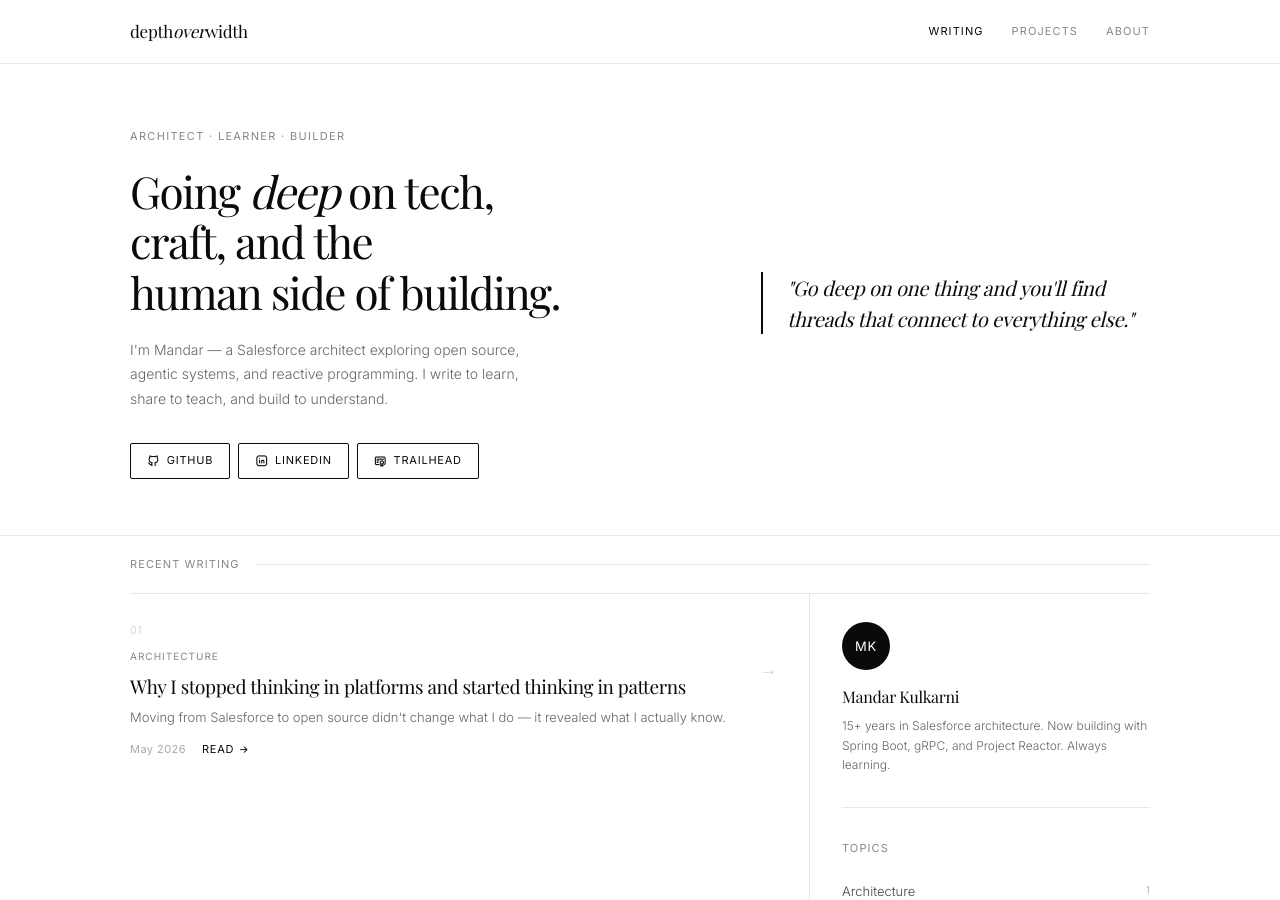
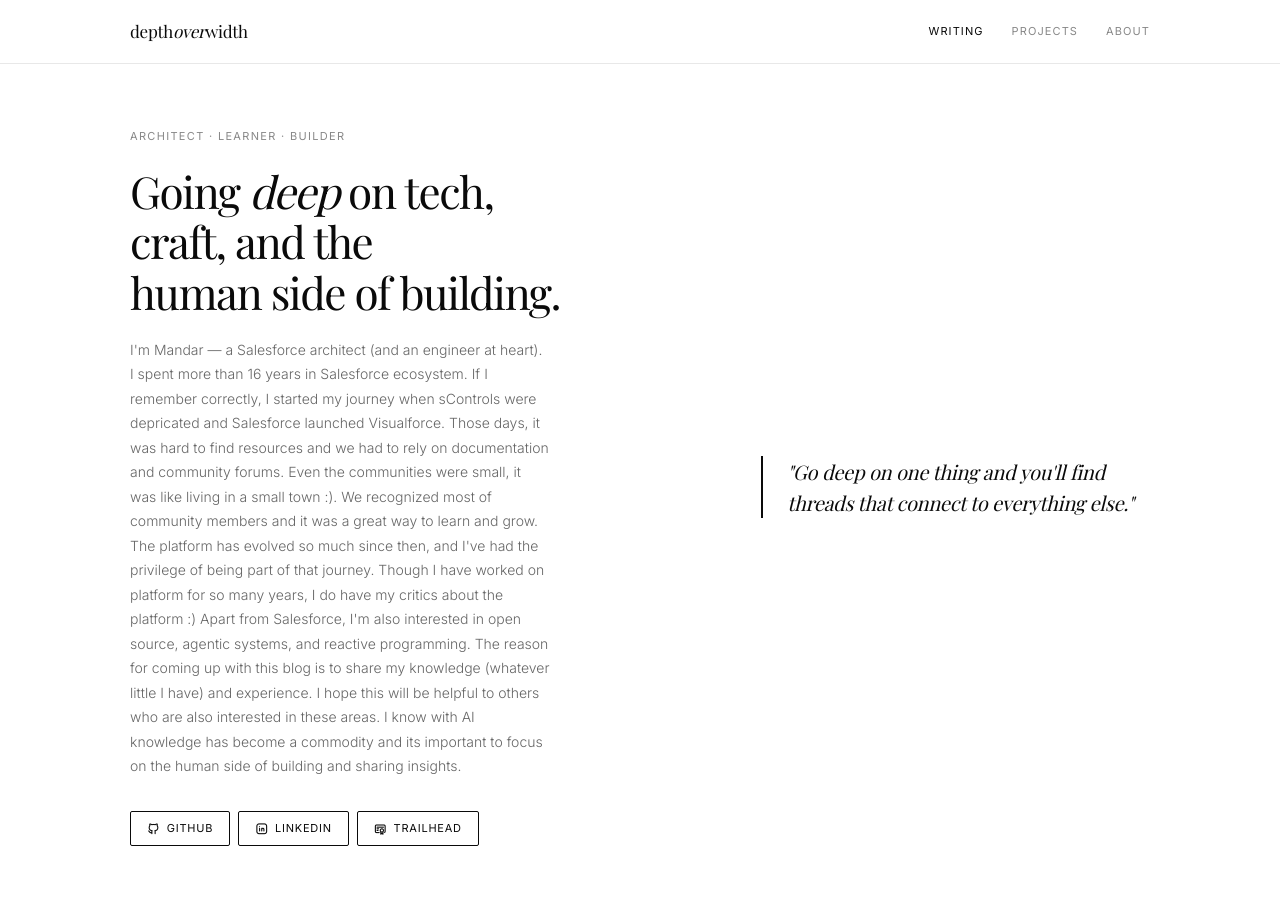
Before and after one commit to mandar19/depthoverwidth, a Jekyll site: the page built from index.html, in a window 1280 px wide and 900 px high. Built offline with Jekyll 4.4.1, drawn with Linux system fonts in a browser that asks for light colours; some web fonts are replaced; the list of posts is cut into pages by our own code.

Commit message:
About me

```diff
--- a/index.html
+++ b/index.html
@@ -6,7 +6,19 @@
     <div class="hero-left">
       <div class="hero-tag">Architect · Learner · Builder</div>
       <h1 class="hero-title">Going <em>deep</em> on tech,<br>craft, and the<br>human side of building.</h1>
-      <p class="hero-desc">I'm Mandar — a Salesforce architect exploring open source, agentic systems, and reactive programming. I write to learn, share to teach, and build to understand.</p>
+      <p class="hero-desc">I'm Mandar — a Salesforce architect (and an engineer at heart).
+        I spent more than 16 years in Salesforce ecosystem. If I remember correctly, I started my journey when sControls were depricated and Salesforce launched Visualforce.
+        Those days, it was hard to find resources and we had to rely on documentation and community forums.
+        Even the communities were small, it was like living in a small town :).
+        We recognized most of community members and it was a great way to learn and grow.
+        The platform has evolved so much since then, and I've had the privilege of being part of that journey.
+        Though I have worked on platform for so many years, I do have my critics about the platform :)
+
+        Apart from Salesforce, I'm also interested in open source, agentic systems, and reactive programming.
+        The reason for coming up with this blog is to share my knowledge (whatever little I have) and experience.
+        I hope this will be helpful to others who are also interested in these areas.
+        I know with AI knowledge has become a commodity and its important to focus on the human side of building and sharing insights.
+      </p>
       <div class="profile-links">
         <a class="profile-link" href="{{ site.author.github }}" target="_blank" rel="noopener">
           <i class="ti ti-brand-github"></i> GitHub
```
